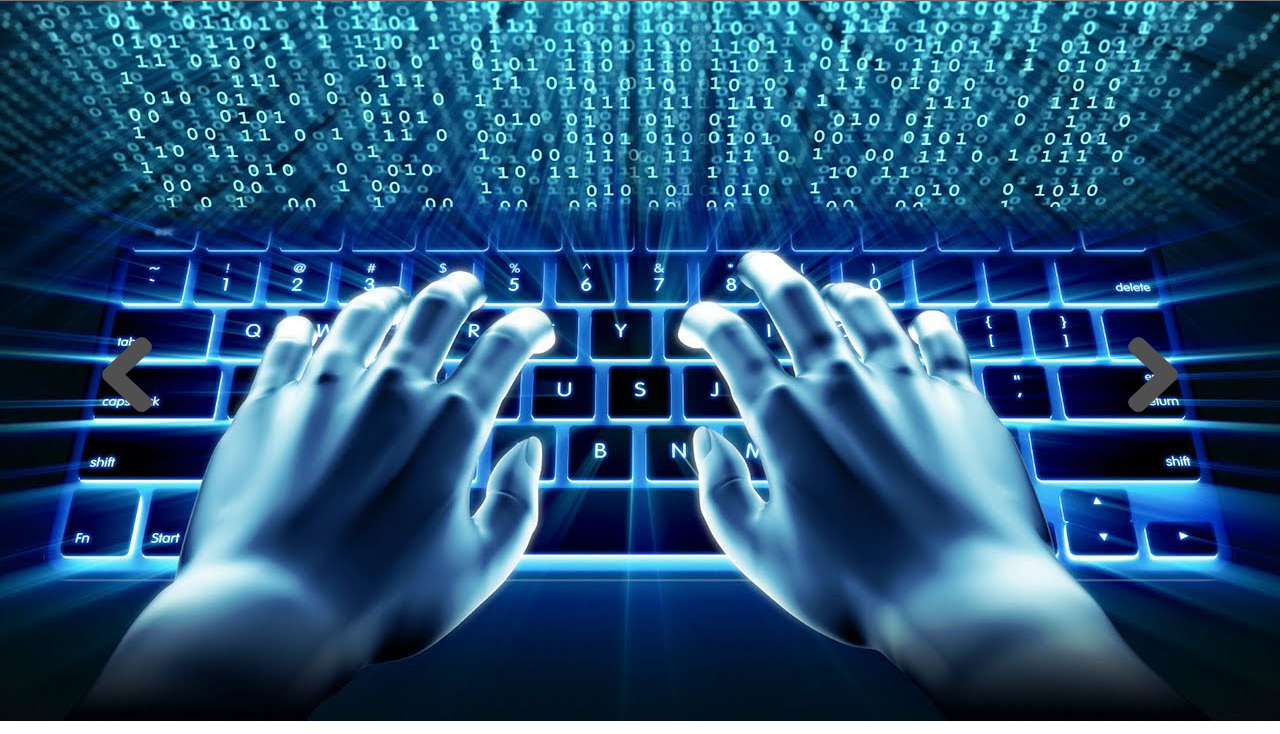
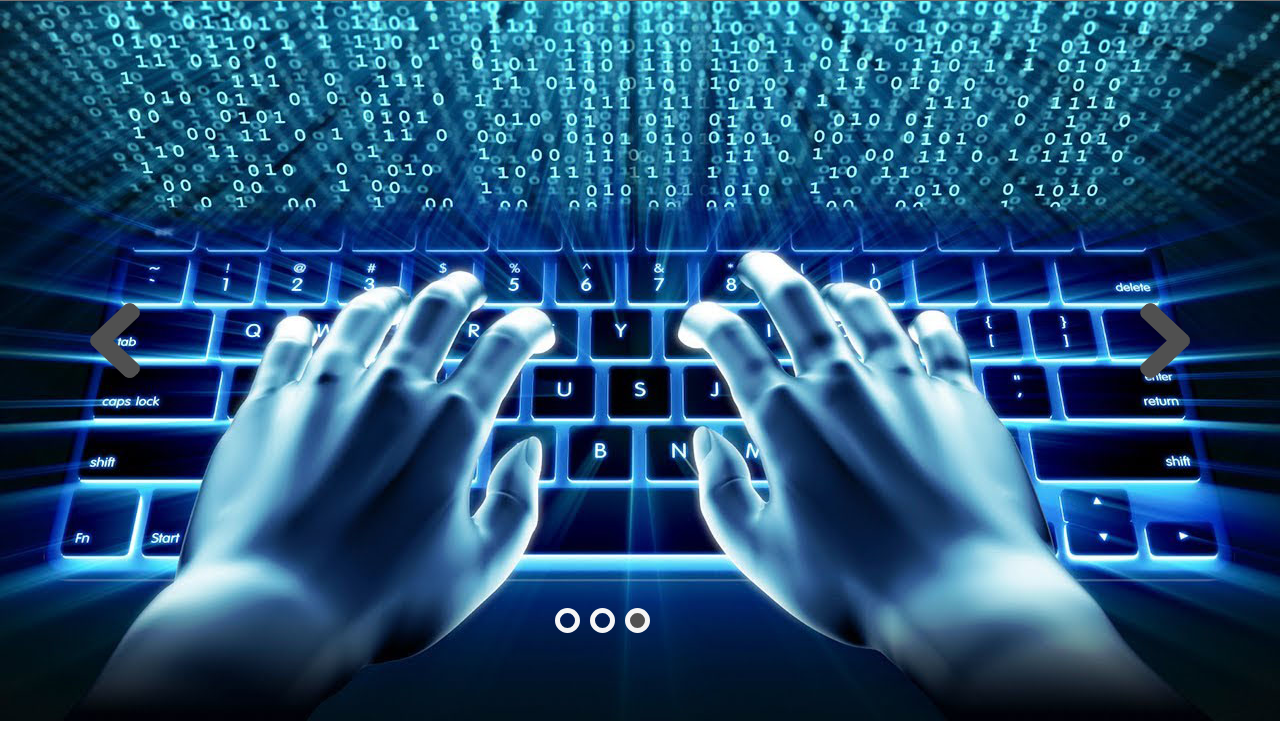
Before and after one commit to HuayanS/Projeto1, a plain HTML site: page index.html in a window 1280 px wide. Shown: the part 162-896 px from the top of the page. Drawn offline with nearby package versions, Linux system fonts and the light colour scheme.

Commit message:
estilizando dots

```diff
--- a/css/estilo.css
+++ b/css/estilo.css
@@ -6,7 +6,7 @@ body {
 	margin: 0 auto;
 }
 ul {
-	podding: 0px!important;
+	padding: 0px!important;
 }
 .menu-principal{
 	width: 100%;
@@ -85,7 +85,8 @@ button.slick-prev {
 	z-index: 9;
 	top: 42%;
 	background-image: url('../img/esquerda.png');
-	left: 8%;
+	left: 7%;
+	cursor: pointer;
 }
 button.slick-next{
 	font-size: 0px;
@@ -97,5 +98,33 @@ button.slick-next{
 	z-index: 9;
 	top: 42%;
 	background-image: url('../img/direita.png');
-	right: 8%;
+	right: 7%;
+	cursor: pointer;
 }
+.slick-initialized {
+	overflow: hidden;
+}
+.slick-dots{
+	margin: 0 auto;
+	width: 50%;
+	position: absolute;
+	left: 43%;
+	top: 600px;
+}
+.slick-dots li button {
+	font-size: 0px;
+	border: solid 5px whitesmoke;
+	width: 25px;
+	height: 25px;
+	border-radius: 50%;
+	cursor: pointer;
+	background: transparent;
+
+}
+.slick-dots li{
+	display: inline-block;
+	padding: 5px;
+}
+li.slick-active button{
+	background: #515151;
+}
--- a/js/main.js
+++ b/js/main.js
@@ -3,5 +3,7 @@ $('.slider-pricipal').slick({
     infinite: true,
     speed: 300,
     slideToShow: 1,
-    adaptiveHeight: true
+    adaptiveHeight: true,
+    autoplay: true,
+    autoplaySpeed: 2000
 });
```
